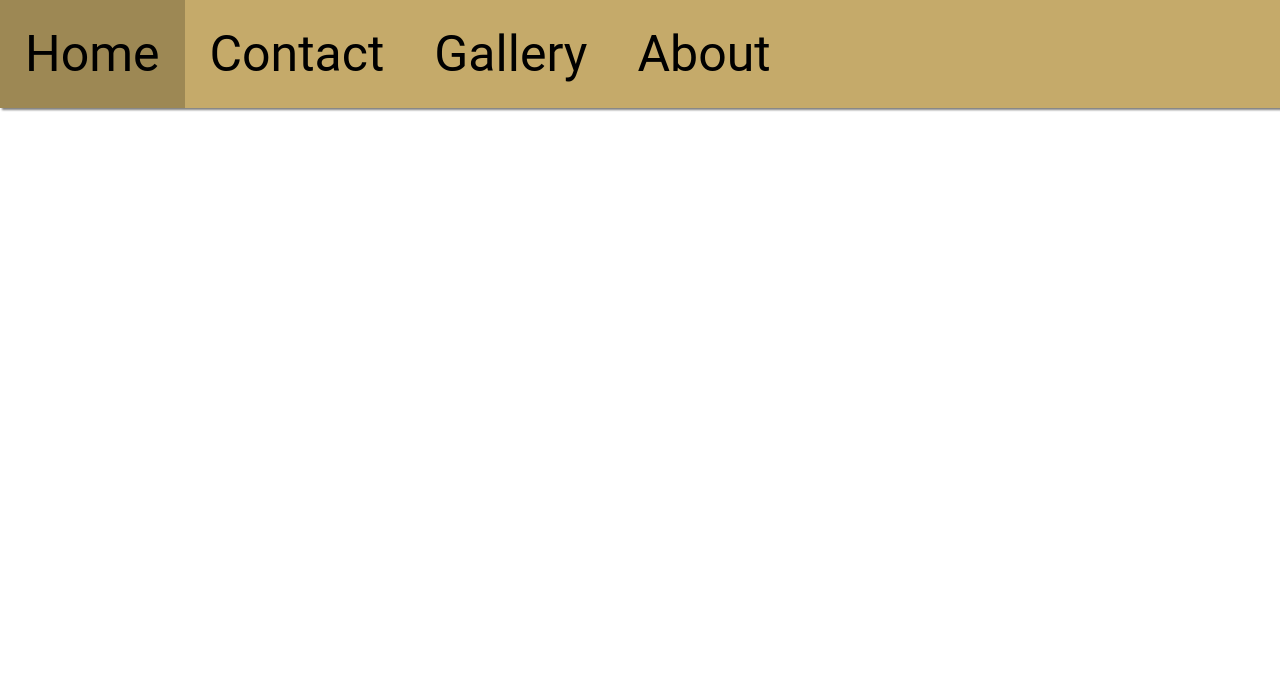
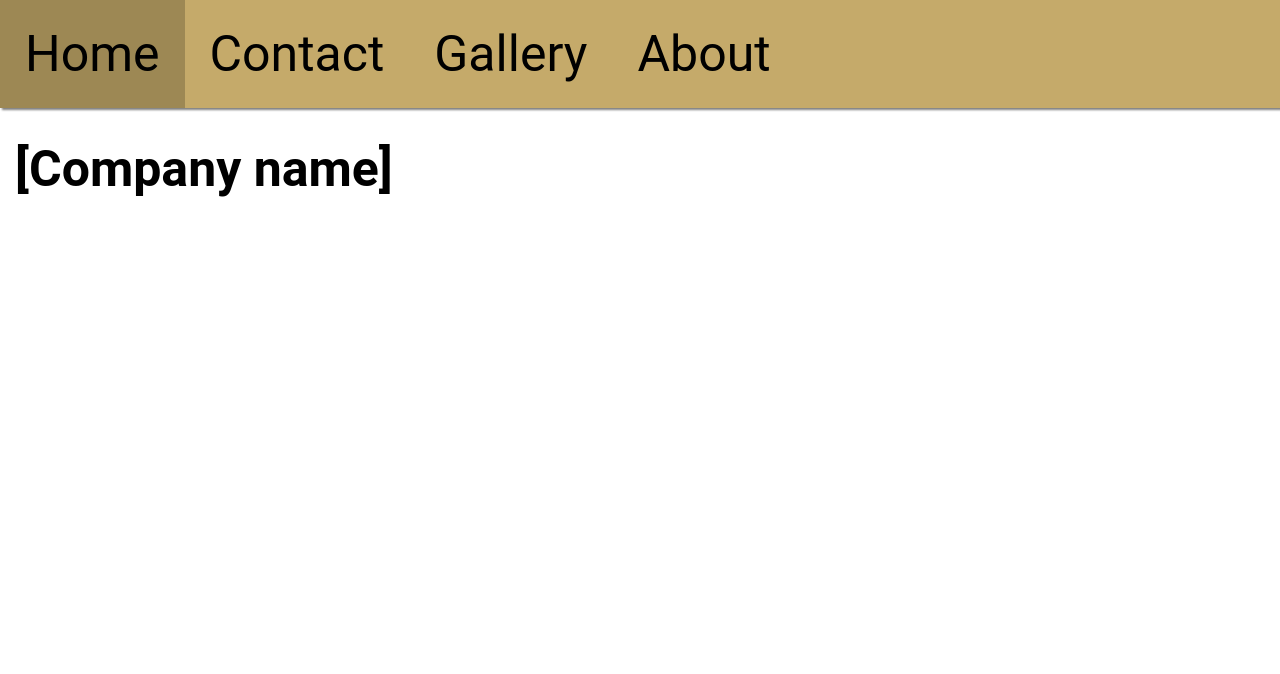
Before and after one commit to crazvik/u1_html_jon_lju, a plain HTML site: page project/index.html in a window 1280 px wide. Shown: the top 674 px of the page. Drawn offline with Linux system fonts and the light colour scheme.

Commit message:
Minor changes

```diff
--- a/project/index.html
+++ b/project/index.html
@@ -17,6 +17,10 @@
                 <li><a href="about.html">About</a></li>
             </ul>
         </nav>
+        <div class="main-window">
+            <H1>[Company name]</H1>
+
+        </div>
         <footer class="tools">
             <ul>
                 <li>
--- a/project/styles/style.css
+++ b/project/styles/style.css
@@ -1,5 +1,6 @@
 body {
     margin: 0px;
+    font-family: 'Roboto', sans-serif;
 }
 .navigation {
     list-style-type: none;
@@ -14,7 +15,6 @@ body {
 .navigation>li a{
     text-align: center;
     display: inline-block;
-    font-family: 'Roboto', sans-serif;
     font-size: 50px;
     padding: 25px;
     margin: 0px;
@@ -44,7 +44,6 @@ body {
 .tools>ul li {
     display: inline-block;
     font-size: 30px;
-    font-family: 'Roboto', sans-serif;
     margin: 5px;
 }
 .text {
@@ -86,6 +85,11 @@ body {
     opacity: 0.7;
 }
 
+.main-window>h1 {
+    margin: 140px 0 0 15px;
+    font-size: 50px;
+}
+
 [class*="col-"] {
     width: 100%;
   }
```
